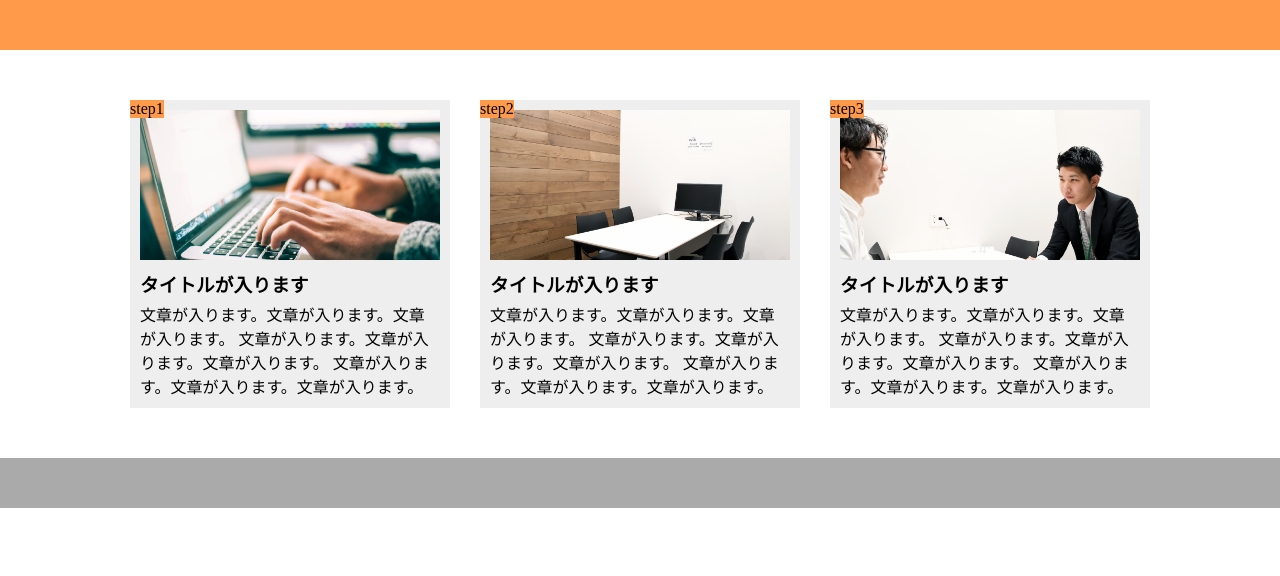
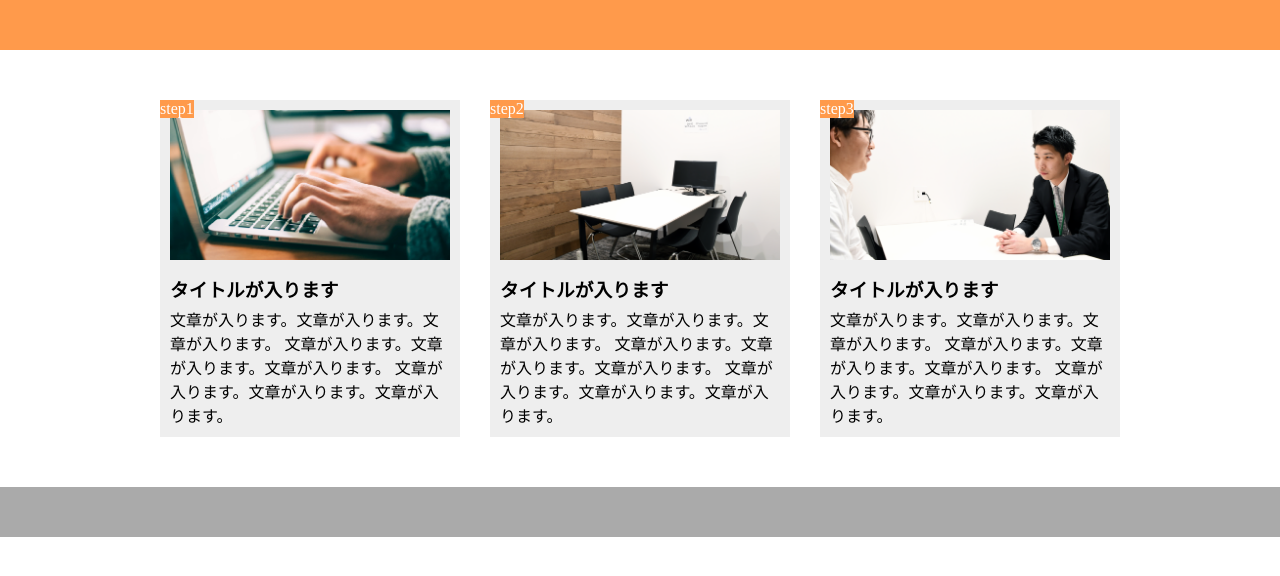
Before and after one commit to WataruTomita/01_WEBCAMP_Exercise, a plain HTML site: page chapter9/index.html in a window 1280 px wide. Drawn offline with Linux system fonts and the light colour scheme.

Commit message:
[finish]Rewrite code

```diff
--- a/chapter9/index.html
+++ b/chapter9/index.html
@@ -8,54 +8,38 @@
   <body>
     <header></header>
     <main>
-    <div class="main-contents">
       <!-- Left Box -->
-        <div class="background-box">
-          <div class="name">step1</div>
         <div class="box">
-            <div class="img1 image-setting"></div>
-            <section>
+          <span class="step-num">step1</span>
+            <div class="img1 img-setting"></div>
             <h3>タイトルが入ります</h3>
             <p>
               文章が入ります。文章が入ります。文章が入ります。
               文章が入ります。文章が入ります。文章が入ります。
               文章が入ります。文章が入ります。文章が入ります。
             </p>
-            </section>
         </div>
-        </div>
-
       <!-- Center Box -->
-      <div class="background-box">
-        <div class="name">step2</div>
         <div class="box">
-          <div class="img2 image-setting"></div>
-          <section>
+          <span class="step-num">step2</span>
+            <div class="img2 img-setting"></div>
             <h3>タイトルが入ります</h3>
             <p>
               文章が入ります。文章が入ります。文章が入ります。
               文章が入ります。文章が入ります。文章が入ります。
               文章が入ります。文章が入ります。文章が入ります。
             </p>
-          </section>
         </div>
-      </div>
-
       <!-- Right Box -->
-      <div class="background-box">
-        <div class="name">step3</div>
         <div class="box">
-          <div class="img3 image-setting"></div>
-          <section>
+          <span class="step-num">step3</span>
+            <div class="img3 img-setting"></div>
             <h3>タイトルが入ります</h3>
             <p>
               文章が入ります。文章が入ります。文章が入ります。
               文章が入ります。文章が入ります。文章が入ります。
               文章が入ります。文章が入ります。文章が入ります。
             </p>
-          </section>
-        </div>
-      </div>
         </div>
     </main>
     <footer></footer>
--- a/chapter9/style.css
+++ b/chapter9/style.css
@@ -4,39 +4,35 @@
   box-sizing: border-box;
 }
 header {
-  width: auto;
   height: 50px;
   background-color: #ff9a4b;
 }
 main {
-  width: auto;
-  padding: 50px;
+  width: 960px;
+  margin: 50px auto;
+  display: flex;
 }
-.main-contents {
-  width: auto;
-  height: auto;
-  display: flex;
-  justify-content: center;
-}
-.background-box {
-  width: 320px;
-  margin: 0 15px;
-  background-color: #eeeeee;
+.box {
+  width: 300px;
+  margin-right: 30px;
+  padding: 10px;
+  position: relative;
   background-color: #eeeeee;
 }
-.name {
+.box:last-child {
+  margin-right: 0;
+}
+.step-num {
   position: absolute;
+  top: 0;
+  left: 0;
   background-color: #ff9a4b;
+  color: white;
 }
-.box {
-  margin: 10px;
-}
-.image-setting {
-  width: 300px;
+.img-setting {
   height: 150px;
-  margin: 0 0 10px 0;
   background-size: cover;
-  background-position: center;
+  background-position: bottom;
 }
 .img1 {
   background-image: url(img/flow01.png);
@@ -48,10 +44,9 @@ main {
   background-image: url(img/flow03.png);
 }
 h3 {
-  margin: 5px 0;
+  margin: 15px 0 5px;
 }
 footer {
-  width: auto;
   height: 50px;
   background-color: #aaaaaa;
 }
```
Lines whose indentation alone changed are shown as unchanged.
